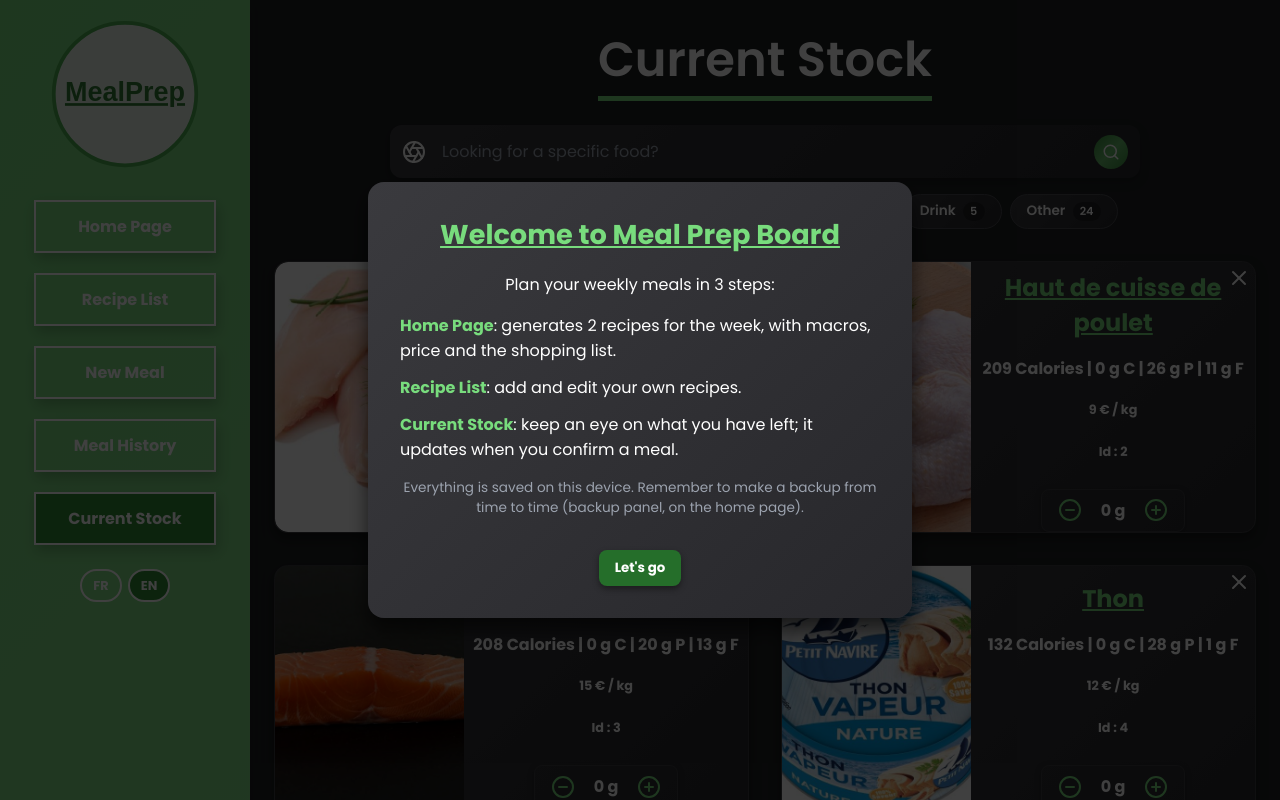
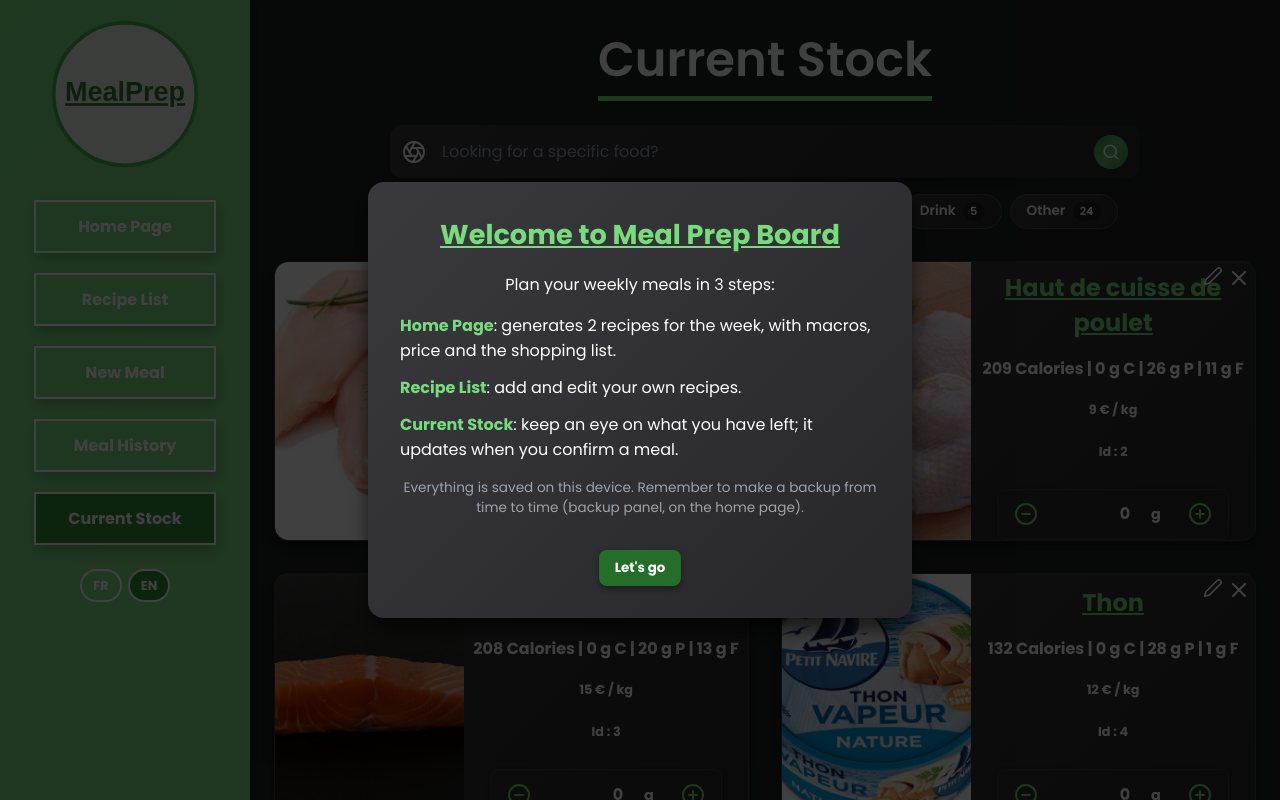
Before and after one commit to AlexandreNERDIG/Meal-Prep-Board, a React (Vite) app: page /CurrentStock in a window 1280 px wide. Shown: the top 800 px of the page. Built offline with nearby package versions, Linux system fonts and the light colour scheme.

Commit message:
Added Stock's Element edition / css Changes

```diff
--- a/src/App.tsx
+++ b/src/App.tsx
@@ -12,6 +12,7 @@ import { LanguageProvider } from './i18n/LanguageProvider';
 import Privacy from './Components/Privacy';
 import Footer from './Components/Footer';
 import Welcome from './Components/Welcome';
+import ScrollToTop from './Components/ScrollToTop';
 import './App.css';
 import './responsive.css';
 
@@ -38,6 +39,7 @@ function App() {
     return (
         <LanguageProvider>
         <Router>
+            <ScrollToTop />
             <Toaster position="top-right" toastOptions={{ duration: 4000 }} />
             <Welcome />
             <div className='ContentDisplay'>
--- a/src/Components/CurrentStock.css
+++ b/src/Components/CurrentStock.css
@@ -309,3 +309,58 @@
     color: #9ca3af;
     font-weight: 500;
 }
+
+/* Modifier un ingrédient (crayon, à gauche de la croix de suppression) */
+
+.editBtn {
+    position: absolute;
+    top: 0;
+    right: 2rem;
+    margin-top: 0.25rem;
+    width: 20px;
+    height: 20px;
+    cursor: pointer;
+    transition: 0.3s all ease;
+}
+
+.editBtn:hover {
+    transform: scale(1.2);
+    color: #78dc7d;
+}
+
+/* Quantité : case de saisie */
+
+.quantityField {
+    display: flex;
+    align-items: center;
+    gap: 0.35rem;
+}
+
+.currentCountInput {
+    width: 5rem;
+    padding: 0.2rem 0.25rem;
+    border: none;
+    border-bottom: 2px solid transparent;
+    outline: none;
+    background: transparent;
+    color: #fff;
+    font-size: 1rem;
+    font-weight: bold;
+    text-align: right;
+    transition: border-color 0.2s ease, background 0.2s ease;
+}
+
+.currentCountInput:hover {
+    border-bottom-color: #4a4a50;
+}
+
+.currentCountInput:focus {
+    border-bottom-color: #78dc7d;
+    background: #ffffff14;
+}
+
+.currentUnit {
+    min-width: 2rem;
+    font-size: 0.9rem;
+    font-weight: bold;
+}
--- a/src/Components/CurrentStock.tsx
+++ b/src/Components/CurrentStock.tsx
@@ -2,13 +2,14 @@ import './CurrentStock.css';
 import './NewMeal.css';
 import { X } from 'react-feather';
 import { Ingredient, defaultList } from './typeFile';
-import { useState } from 'react';
-import { Search, Aperture, MinusCircle, PlusCircle, Upload } from "react-feather"
+import { useEffect, useState } from 'react';
+import { Search, Aperture, MinusCircle, PlusCircle, Upload, Edit2 } from "react-feather"
 import toast from 'react-hot-toast';
 import { toastUndo } from '../lib/undoToast';
 import { priceUnitLabel, INGREDIENT_CATEGORIES, NO_IMAGE, formatMacros, categoryLabel, unitLabel } from '../lib/recipeUtils';
 import { useT } from '../i18n/LanguageProvider';
 import { fileToResizedDataUrl } from "../lib/imageUpload";
+import { parseQuantityInput } from "../lib/quantity";
 
 type IngredientForm = {
     name: string;
@@ -45,6 +46,40 @@ const toNumber = (value: string): number => {
     return (Number.isFinite(parsed) && parsed >= 0) ? parsed : 0;
 };
 
+// Case de quantité : on tape directement un nombre (ou +250 / -100 pour ajouter / retirer), validé avec Entrée ou en quittant la case
+type QuantityInputProps = { value: number; unit: Ingredient["unit"]; hint: string; onCommit: (quantity: number) => void };
+
+const QuantityInput = ({ value, unit, hint, onCommit }: QuantityInputProps) => {
+    const [draft, setDraft] = useState<string>(String(value));
+
+    // Les boutons - / + (ou une autre action) changent la valeur : la case suit
+    useEffect(() => { setDraft(String(value)); }, [value]);
+
+    const commit = () => {
+        const parsed = parseQuantityInput(draft, value);
+        if (parsed !== null && parsed !== value) onCommit(parsed);
+        else setDraft(String(value));
+    };
+
+    return (
+        <div className="quantityField">
+            <input
+                className="currentCountInput"
+                type="text"
+                inputMode="decimal"
+                value={draft}
+                title={hint}
+                aria-label={hint}
+                onFocus={(e) => e.target.select()}
+                onChange={(e) => setDraft(e.target.value)}
+                onBlur={commit}
+                onKeyDown={(e) => { if (e.key === "Enter") e.currentTarget.blur(); }}
+            />
+            <span className="currentUnit">{unitLabel(unit)}</span>
+        </div>
+    );
+};
+
 const CurrentStock = () => {
 
     const { t, tb } = useT();
@@ -63,14 +98,39 @@ const CurrentStock = () => {
         return maxId;
     });
     const [modalState, setModalState] = useState<Boolean>(false);
+    const [editingId, setEditingId] = useState<string | null>(null);   // null = on ajoute un nouvel ingrédient, sinon on modifie celui-ci
     const [ingredientToDelete, setIngredientToDelete] = useState<Ingredient | null>(null);
 
     const handleSearchInput = (e : React.ChangeEvent<HTMLInputElement>) => {setSearchValue(e.target.value)};
     const handleOpenModal1 = () => {setModalState(true)};
     const handleCloseModal1 = () => {
         setFormData(emptyIngredientForm)
+        setEditingId(null);
         setModalState(false);
     };
+
+    const handleOpenEdit = (ingre : Ingredient) => {
+        setFormData({
+            name: ingre.name,
+            calories: String(ingre.macro.calories),
+            carbs: String(ingre.macro.carbs),
+            protein: String(ingre.macro.protein),
+            fat: String(ingre.macro.fat),
+            price: String(ingre.price),
+            unit: ingre.unit,
+            category: ingre.category,
+            image: ingre.image === "/img2/" ? "" : ingre.image,
+            trackStock: ingre.trackStock !== false
+        });
+        setEditingId(ingre.id);
+        setModalState(true);
+    };
+
+    const handleSetQuantity = (currentItem : Ingredient, quantity : number) => {
+        const updatedList = currentStock.map(element => (element.id === currentItem.id) ? {...element, quantity} : element);
+        setCurrentStock(updatedList);
+        localStorage.setItem("currentStockList", JSON.stringify(updatedList));
+    }
     const handleOpenModal2 = (ingre : Ingredient) => {setIngredientToDelete(ingre)};
     const handleCloseModal2 = () => {setIngredientToDelete(null)};
     const handleCancelDelete = () => {setIngredientToDelete(null)};
@@ -180,8 +240,7 @@ const CurrentStock = () => {
             return;
         }
 
-        const newIngredient : Ingredient = {
-            id: `${idCounter + 1}`,
+        const fields = {
             name: formData.name.trim(),
             macro: {
                 calories: toNumber(formData.calories),
@@ -190,18 +249,35 @@ const CurrentStock = () => {
                 fat: toNumber(formData.fat),
             },
             price: price,
-            quantity: 0,
             unit: formData.unit,
             category: formData.category,
             image: formData.image,
             trackStock: formData.trackStock
-        }
+        };
 
-        if (currentStock.some(ingre => ingre.name.trim().toLowerCase() === newIngredient.name.trim().toLowerCase())) {
+        // Le nom doit rester unique (en modification, l'ingrédient ne se compare pas à lui-même)
+        if (currentStock.some(ingre => ingre.id !== editingId && ingre.name.trim().toLowerCase() === fields.name.toLowerCase())) {
             toast.error(t("stock.errExists"));
             return;
         }
 
+        if (editingId) {
+            // Modification : l'id et la quantité ne changent pas (les recettes retrouvent l'ingrédient par son id)
+            const edited = currentStock.map(ingre => ingre.id === editingId ? { ...ingre, ...fields } : ingre);
+            const categoryChanged = currentStock.find(ingre => ingre.id === editingId)?.category !== fields.category;
+            const updated = categoryChanged ? triCurrentStockList(edited) : edited;   // la carte ne bouge que si elle change de catégorie
+            setCurrentStock(updated);
+            localStorage.setItem("currentStockList", JSON.stringify(updated));
+            toast.success(t("stock.updated"));
+            handleCloseModal1();
+            return;
+        }
+
+        const newIngredient : Ingredient = {
+            id: `${idCounter + 1}`,
+            quantity: 0,
+            ...fields
+        }
 
         setCurrentStock((prev) => {
             let updated = [...prev, newIngredient];
@@ -243,6 +319,8 @@ const CurrentStock = () => {
     const visibleItems = currentStock.filter((item) => (selectedcategory === "Tout" || item.category === selectedcategory) && item.name.toLowerCase().includes(searchValue.toLowerCase()));
 
     const countFor = (category: CategoryFilter) => (category === "Tout") ? currentStock.length : currentStock.filter(item => item.category === category).length;
+
+    const originalUnit = editingId ? currentStock.find(ingre => ingre.id === editingId)?.unit : undefined;
 
     const imageName = formData.image.startsWith("data:") ? t("image.custom") : (formData.image.split("/").pop() || "");
 
@@ -286,6 +364,7 @@ const CurrentStock = () => {
                         />
                         <div className="subTextDiv">
                             <X className='deleteBtn' onClick={() => handleOpenModal2(item)}></X>
+                            <Edit2 className='editBtn' aria-label={t("stock.edit")} onClick={() => handleOpenEdit(item)}></Edit2>
                             <h2>{item.name}</h2>
                             <h4>{formatMacros(item.macro)}</h4>
                             <p>{`${item.price} ${priceUnitLabel(item.unit)}`}</p>
@@ -293,7 +372,7 @@ const CurrentStock = () => {
                             <div className="centeredCountDiv">
                                 <div className="countDiv">
                                     <MinusCircle onClick={(e) => handleMinusQuantityChange(item, e)}></MinusCircle>
-                                    <div className="currentCount">{item.quantity} {unitLabel(item.unit)}</div>
+                                    <QuantityInput value={item.quantity} unit={item.unit} hint={t("stock.qtyHint")} onCommit={(quantity) => handleSetQuantity(item, quantity)} />
                                     <PlusCircle onClick={(e) => handlePlusQuantityChange(item, e)}></PlusCircle>
                                 </div>
                             </div>
@@ -306,13 +385,13 @@ const CurrentStock = () => {
                 </div>
             </div>
 
-            {/* Modal d'ajout d'ingrédient */}
+            {/* Modal d'ajout / de modification d'ingrédient */}
 
            {modalState && (
                 <div className="modalOverlay" onClick={handleCloseModal1}>
                     <div className="deleteModalContent2" onClick={(e) => e.stopPropagation()}>
                         <div className="head">
-                            <h3>{t("stock.formTitle")}</h3>
+                            <h3>{editingId ? t("stock.editTitle") : t("stock.formTitle")}</h3>
                             <div><X className='logo' onClick={handleCloseModal1}></X></div>
                         </div>
 
@@ -359,6 +438,7 @@ const CurrentStock = () => {
                                         </button>
                                     ))}
                                 </div>
+                                {editingId && originalUnit && formData.unit !== originalUnit && <small>{t("stock.unitChangeHint")}</small>}
                             </div>
 
                             <div className="formField">
@@ -426,7 +506,7 @@ const CurrentStock = () => {
                         </div>
 
                         <div className="deleteModalActions">
-                            <button className="confirmDeleteBtn" onClick={ajouterIngredient}>{t("stock.addButton")}</button>
+                            <button className="confirmDeleteBtn" onClick={ajouterIngredient}>{editingId ? t("stock.saveButton") : t("stock.addButton")}</button>
                             <button className="cancelDeleteBtn" onClick={handleCloseModal1}>{t("common.cancel")}</button>
                         </div>
                     </div>
--- a/src/Components/HomePage.tsx
+++ b/src/Components/HomePage.tsx
@@ -1,6 +1,6 @@
 import { useState, useEffect } from 'react';
 import './HomePage.css';
-import { X, Smartphone, MinusCircle, PlusCircle, Heart } from 'react-feather';
+import { X, Smartphone, MinusCircle, PlusCircle } from 'react-feather';
 import toast from 'react-hot-toast';
 import { Recipe, Ingredient, recipeInfo, defaultList, RecipeIngredient } from './typeFile';
 import axios from 'axios';
--- /dev/null
+++ b/src/lib/quantity.ts
@@ -0,0 +1,14 @@
+// Lit ce que l'utilisateur tape dans la case "quantité" d'un ingrédient du stock :
+//   "1050"  -> 1050 (nouvelle quantité)
+//   "+250"  -> quantité actuelle + 250 (ajout rapide)
+//   "-100"  -> quantité actuelle - 100 (jamais en dessous de 0)
+// Renvoie null si le texte n'est pas un nombre (la case revient alors à l'ancienne valeur).
+export const parseQuantityInput = (raw: string, current: number): number | null => {
+    const match = raw.trim().replace(",", ".").match(/^([+-])?\s*(\d+(?:\.\d+)?|\.\d+)$/);
+    if (!match) return null;
+
+    const amount = parseFloat(match[2]);
+    const next = match[1] === "+" ? current + amount : match[1] === "-" ? current - amount : amount;
+
+    return Math.max(0, Math.round(next * 100) / 100);
+};
--- a/src/responsive.css
+++ b/src/responsive.css
@@ -127,7 +127,7 @@ img {
     .modalContent button, .fileBtn { min-height: 2.75rem; }
 
     /* petites icônes : zone de toucher agrandie (40px) */
-    .deleteBtn, .deleteIcon, .bookMarkIcon, .removeIngredient, .logo, .icon,
+    .deleteBtn, .editBtn, .deleteIcon, .bookMarkIcon, .removeIngredient, .logo, .icon,
     .countDiv svg {
         box-sizing: border-box;
         width: 40px;
@@ -135,6 +135,7 @@ img {
         padding: 8px;
     }
     .bookMarkIcon { right: 50px; }
+    .editBtn { right: 44px; margin-top: 0; }
     .countDiv { gap: 0.5rem; }
 }
 
```
Also changed, not shown: src/Components/ScrollToTop.tsx (added, +18 -0 lines), src/i18n/translations.ts (+12 -0 lines).
